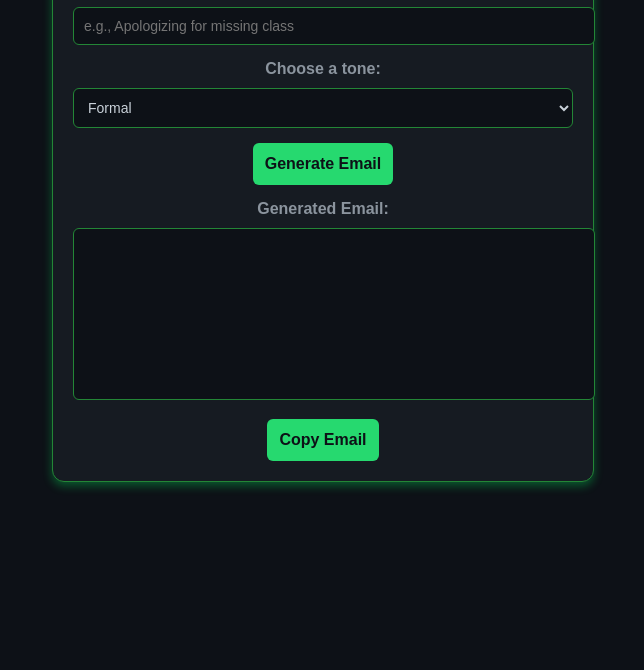
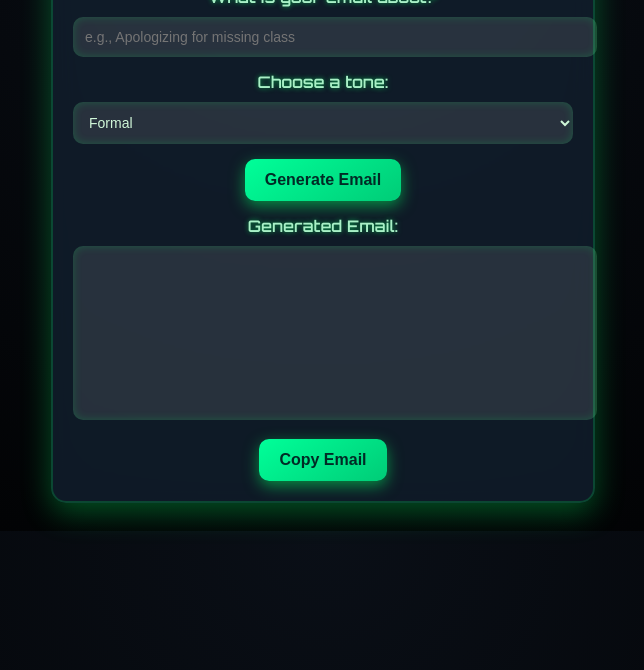
Before and after one commit to WestwoodSchool/Mail.Writer, a plain HTML site: page index.html in a window 1280 px wide. Shown: the part 130-800 px from the top of the page, without its empty margins (317-961 px from the left). Drawn offline with Linux system fonts and the light colour scheme.

Commit message:
Update style.css

```diff
--- a/style.css
+++ b/style.css
@@ -1,82 +1,108 @@
-/* Dark Green Themed AI Mail Writer */
+/* Global Styling */
+@import url('https://fonts.googleapis.com/css2?family=Orbitron:wght@400;600&display=swap');
+
 body {
-    font-family: 'Arial', sans-serif;
-    background-color: #0d1117; /* Dark Background */
-    color: #c9d1d9; /* Light text */
+    font-family: 'Orbitron', sans-serif;
+    background: radial-gradient(circle at top, #0a0f17, #000000);
+    color: #d1f7d9;
     text-align: center;
     padding: 20px;
+    overflow-x: hidden;
 }
 
+/* 3D Glass Effect Container */
 .container {
-    background: #161b22; /* Darker Card */
+    background: rgba(18, 32, 47, 0.8); /* Glass effect */
+    backdrop-filter: blur(15px);
     padding: 20px;
     max-width: 500px;
     margin: auto;
-    border-radius: 12px;
-    box-shadow: 0px 4px 10px rgba(0, 255, 100, 0.3); /* Green Glow */
-    border: 1px solid #238636; /* Green Border */
+    border-radius: 15px;
+    box-shadow: 0 10px 30px rgba(0, 255, 100, 0.3); /* Green Glow */
+    border: 2px solid rgba(0, 255, 100, 0.2);
+    animation: fadeIn 1s ease-in-out;
 }
 
+/* Title */
 h1 {
-    color: #26d96f; /* Neon Green Title */
-    font-size: 24px;
+    font-size: 26px;
+    color: #00ff99;
+    text-shadow: 0px 0px 10px rgba(0, 255, 100, 0.8);
+    animation: glow 1.5s infinite alternate;
 }
 
+/* Label Styling */
 label {
     display: block;
-    font-weight: bold;
+    font-weight: 600;
     margin-top: 15px;
-    color: #8b949e; /* Soft Gray */
+    color: #a8f0c6;
+    text-shadow: 0px 0px 5px rgba(0, 255, 100, 0.6);
 }
 
+/* Input, Select & Textarea */
 input, select, textarea {
     width: 100%;
-    padding: 10px;
+    padding: 12px;
     margin-top: 10px;
-    border-radius: 6px;
-    border: 1px solid #238636; /* Green Border */
-    background-color: #0d1117; /* Dark Input */
-    color: #c9d1d9;
+    border-radius: 10px;
+    border: none;
     outline: none;
+    background: rgba(255, 255, 255, 0.1);
+    color: #d1f7d9;
     font-size: 14px;
+    box-shadow: inset 0px 0px 10px rgba(0, 255, 100, 0.2);
+    transition: 0.3s;
 }
 
 input:focus, select:focus, textarea:focus {
-    border-color: #26d96f;
-    box-shadow: 0 0 5px rgba(38, 217, 111, 0.5);
+    box-shadow: 0 0 15px rgba(0, 255, 100, 0.8);
 }
 
+/* 3D Glowing Buttons */
 button {
     margin-top: 15px;
-    padding: 12px;
-    background: #26d96f; /* Bright Green */
-    color: #0d1117; /* Dark Text */
+    padding: 12px 20px;
+    font-size: 16px;
+    font-weight: bold;
+    background: linear-gradient(145deg, #00ff99, #00cc77);
+    color: #002b26;
     border: none;
-    border-radius: 6px;
-    font-weight: bold;
+    border-radius: 10px;
     cursor: pointer;
-    font-size: 16px;
-    transition: all 0.2s ease-in-out;
+    transition: all 0.3s ease-in-out;
+    box-shadow: 0px 5px 15px rgba(0, 255, 100, 0.5);
 }
 
 button:hover {
-    background: #20c468;
-    box-shadow: 0 0 10px rgba(38, 217, 111, 0.6);
+    transform: scale(1.05);
+    box-shadow: 0px 10px 25px rgba(0, 255, 100, 0.8);
 }
 
+/* Textarea */
 textarea {
     resize: none;
     height: 150px;
 }
 
-/* Dark Mode Toggle Button (Optional) */
-.toggle-theme {
-    position: absolute;
-    top: 20px;
-    right: 20px;
-    background: none;
-    border: none;
-    color: #26d96f;
-    font-size: 18px;
-    cursor: pointer;
+/* Glowing Animation */
+@keyframes glow {
+    0% {
+        text-shadow: 0px 0px 10px rgba(0, 255, 100, 0.8);
+    }
+    100% {
+        text-shadow: 0px 0px 20px rgba(0, 255, 100, 1);
+    }
 }
+
+/* Fade-in Animation */
+@keyframes fadeIn {
+    from {
+        opacity: 0;
+        transform: translateY(-20px);
+    }
+    to {
+        opacity: 1;
+        transform: translateY(0);
+    }
+}
```
